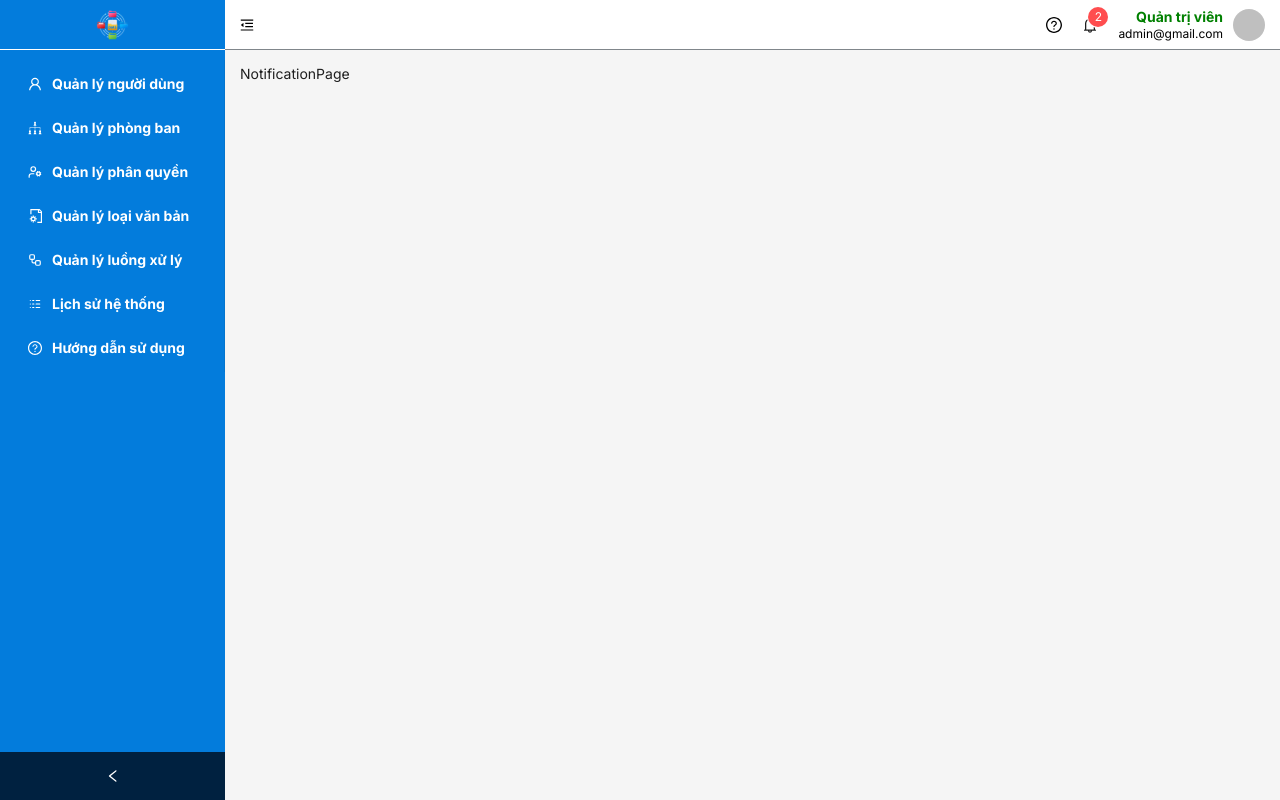
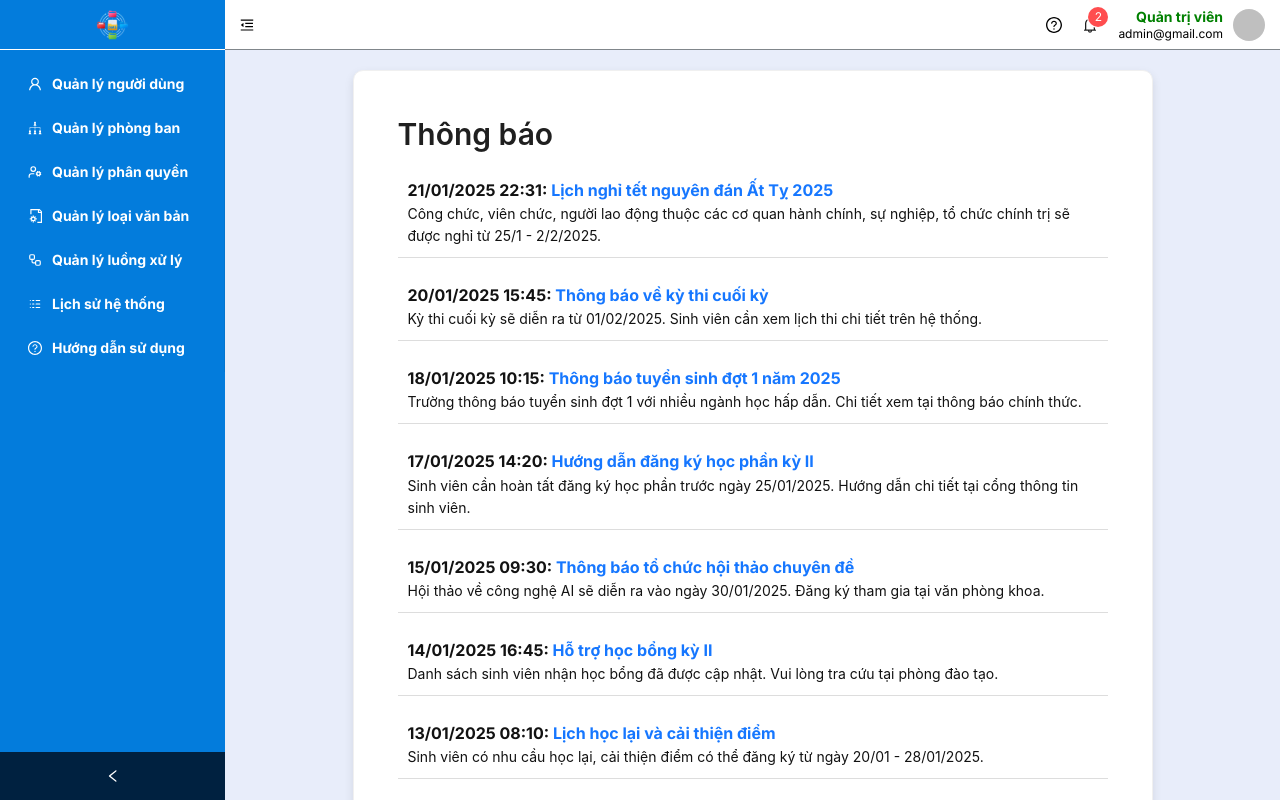
Before and after one commit to cloudcode366/Document_Management_System_FE, a React (Vite) app: page /admin in a window 1280 px wide. Built offline with nearby package versions, Linux system fonts and the light colour scheme.

Commit message:
feat(ui): implement notification page

```diff
--- a/src/layout.admin.jsx
+++ b/src/layout.admin.jsx
@@ -20,7 +20,7 @@ const { Content, Footer, Sider } = Layout;
 
 const LayoutAdmin = () => {
   const [collapsed, setCollapsed] = useState(false);
-  const [activeMenu, setActiveMenu] = useState("dashboard");
+  const [activeMenu, setActiveMenu] = useState("");
   const navigate = useNavigate();
   const location = useLocation();
   const currentKey = location.pathname;
@@ -241,7 +241,7 @@ const LayoutAdmin = () => {
               </Dropdown>
             </div>
           </div>
-          <Content style={{ padding: "15px" }}>
+          <Content>
             <Outlet />
           </Content>
         </Layout>
--- a/src/pages/auth/login.scss
+++ b/src/pages/auth/login.scss
@@ -5,7 +5,7 @@ $gradient-end: #021b79;
 
 :root {
   --color-white: #ffffff;
-  --color-light: #f1f5f9;
+  --color-light: #e8edfa;
   --color-black: #121212;
   --color-night: #001632;
 
--- a/src/pages/notification.jsx
+++ b/src/pages/notification.jsx
@@ -1,5 +1,207 @@
+import React, { useState } from "react";
+import { Card, Typography, Button } from "antd";
+import "@/styles/notification.scss";
+
+const { Title, Text } = Typography;
+
+const notifications = [
+  {
+    id: 1,
+    date: "21/01/2025 22:31",
+    title: "Lịch nghỉ tết nguyên đán Ất Tỵ 2025",
+    link: "#",
+    content:
+      "Công chức, viên chức, người lao động thuộc các cơ quan hành chính, sự nghiệp, tổ chức chính trị sẽ được nghỉ từ 25/1 - 2/2/2025.",
+  },
+  {
+    id: 2,
+    date: "20/01/2025 15:45",
+    title: "Thông báo về kỳ thi cuối kỳ",
+    link: "#",
+    content:
+      "Kỳ thi cuối kỳ sẽ diễn ra từ 01/02/2025. Sinh viên cần xem lịch thi chi tiết trên hệ thống.",
+  },
+  {
+    id: 3,
+    date: "18/01/2025 10:15",
+    title: "Thông báo tuyển sinh đợt 1 năm 2025",
+    link: "#",
+    content:
+      "Trường thông báo tuyển sinh đợt 1 với nhiều ngành học hấp dẫn. Chi tiết xem tại thông báo chính thức.",
+  },
+  {
+    id: 4,
+    date: "17/01/2025 14:20",
+    title: "Hướng dẫn đăng ký học phần kỳ II",
+    link: "#",
+    content:
+      "Sinh viên cần hoàn tất đăng ký học phần trước ngày 25/01/2025. Hướng dẫn chi tiết tại cổng thông tin sinh viên.",
+  },
+  {
+    id: 5,
+    date: "15/01/2025 09:30",
+    title: "Thông báo tổ chức hội thảo chuyên đề",
+    link: "#",
+    content:
+      "Hội thảo về công nghệ AI sẽ diễn ra vào ngày 30/01/2025. Đăng ký tham gia tại văn phòng khoa.",
+  },
+  {
+    id: 6,
+    date: "14/01/2025 16:45",
+    title: "Hỗ trợ học bổng kỳ II",
+    link: "#",
+    content:
+      "Danh sách sinh viên nhận học bổng đã được cập nhật. Vui lòng tra cứu tại phòng đào tạo.",
+  },
+  {
+    id: 7,
+    date: "13/01/2025 08:10",
+    title: "Lịch học lại và cải thiện điểm",
+    link: "#",
+    content:
+      "Sinh viên có nhu cầu học lại, cải thiện điểm có thể đăng ký từ ngày 20/01 - 28/01/2025.",
+  },
+  {
+    id: 8,
+    date: "12/01/2025 19:30",
+    title: "Thông báo cập nhật phần mềm quản lý sinh viên",
+    link: "#",
+    content:
+      "Hệ thống quản lý sinh viên sẽ được bảo trì từ 22h ngày 15/01/2025 đến 06h ngày 16/01/2025.",
+  },
+  {
+    id: 9,
+    date: "11/01/2025 11:00",
+    title: "Tuyển tình nguyện viên hỗ trợ sự kiện xuân",
+    link: "#",
+    content:
+      "Trường cần tuyển tình nguyện viên hỗ trợ sự kiện Xuân 2025. Đăng ký tại phòng Công tác Sinh viên.",
+  },
+  {
+    id: 10,
+    date: "10/01/2025 13:40",
+    title: "Thông báo về việc đăng ký đề tài tốt nghiệp",
+    link: "#",
+    content:
+      "Sinh viên năm cuối cần hoàn tất đăng ký đề tài tốt nghiệp trước ngày 05/02/2025.",
+  },
+  {
+    id: 11,
+    date: "09/01/2025 17:20",
+    title: "Cập nhật lịch thi thực hành",
+    link: "#",
+    content:
+      "Lịch thi thực hành của các khoa đã được cập nhật. Sinh viên vui lòng kiểm tra trên hệ thống.",
+  },
+  {
+    id: 12,
+    date: "08/01/2025 07:55",
+    title: "Thông báo tuyển dụng trợ giảng",
+    link: "#",
+    content:
+      "Khoa Công nghệ thông tin tuyển trợ giảng cho các môn lập trình. Ứng tuyển tại văn phòng khoa.",
+  },
+  {
+    id: 13,
+    date: "07/01/2025 09:25",
+    title: "Thông báo nhận bằng tốt nghiệp",
+    link: "#",
+    content:
+      "Sinh viên tốt nghiệp đợt tháng 12/2024 có thể nhận bằng từ ngày 15/01/2025 tại phòng đào tạo.",
+  },
+  {
+    id: 14,
+    date: "06/01/2025 18:00",
+    title: "Chương trình giao lưu quốc tế 2025",
+    link: "#",
+    content:
+      "Chương trình trao đổi sinh viên với Nhật Bản, Hàn Quốc mở đơn đăng ký từ ngày 20/01/2025.",
+  },
+  {
+    id: 15,
+    date: "05/01/2025 15:30",
+    title: "Thông báo lịch học chính trị đầu khóa",
+    link: "#",
+    content:
+      "Sinh viên K46 cần tham gia lớp học chính trị đầu khóa vào ngày 10/01/2025 tại hội trường A.",
+  },
+  {
+    id: 16,
+    date: "04/01/2025 12:10",
+    title: "Kế hoạch thực tập học kỳ II",
+    link: "#",
+    content:
+      "Sinh viên có thể tra cứu thông tin thực tập trên hệ thống và liên hệ giảng viên hướng dẫn.",
+  },
+  {
+    id: 17,
+    date: "03/01/2025 08:45",
+    title: "Thông báo đóng học phí kỳ II",
+    link: "#",
+    content:
+      "Hạn cuối đóng học phí kỳ II là ngày 25/01/2025. Sinh viên vui lòng hoàn thành trước thời hạn.",
+  },
+  {
+    id: 18,
+    date: "02/01/2025 14:55",
+    title: "Cuộc thi lập trình CodeFest 2025",
+    link: "#",
+    content:
+      "Cuộc thi CodeFest 2025 sẽ diễn ra vào tháng 3. Sinh viên có thể đăng ký tham gia tại CLB Lập trình.",
+  },
+  {
+    id: 19,
+    date: "01/01/2025 20:20",
+    title: "Thông báo lịch học kỳ II",
+    link: "#",
+    content:
+      "Lịch học kỳ II năm học 2024-2025 đã được cập nhật. Sinh viên có thể xem chi tiết trên hệ thống.",
+  },
+  {
+    id: 20,
+    date: "31/12/2024 10:00",
+    title: "Chương trình chào năm mới 2025",
+    link: "#",
+    content:
+      "Trường tổ chức chương trình đón năm mới vào ngày 01/01/2025. Sinh viên có thể tham gia miễn phí.",
+  },
+];
+
 const NotificationPage = () => {
-  return <div>NotificationPage</div>;
+  const [visibleCount, setVisibleCount] = useState(10);
+
+  const handleLoadMore = () => {
+    setVisibleCount((prevCount) =>
+      Math.min(prevCount + 5, notifications.length)
+    );
+  };
+
+  return (
+    <div className="notification-container">
+      <Card className="notification-card" bordered>
+        <Title level={2}>Thông báo</Title>
+        <ul className="notification-list">
+          {notifications.slice(0, visibleCount).map((item) => (
+            <li key={item.id}>
+              <Text strong className="notification-title">
+                {item.date}:{" "}
+                <a href={item.link} className="notification-link">
+                  {item.title}
+                </a>
+              </Text>
+              <Text className="notification-content">{item.content}</Text>
+            </li>
+          ))}
+        </ul>
+
+        {visibleCount < notifications.length && (
+          <Button className="load-more-btn" onClick={handleLoadMore}>
+            Xem thông báo trước đó
+          </Button>
+        )}
+      </Card>
+    </div>
+  );
 };
 
 export default NotificationPage;
--- /dev/null
+++ b/src/styles/notification.scss
@@ -0,0 +1,67 @@
+.notification-container {
+  display: flex;
+  flex-direction: column;
+  align-items: center;
+  background-color: #e8edfa;
+  padding: 20px 0 80px;
+  width: 100%;
+  height: 100vh;
+  overflow-y: auto;
+}
+
+.notification-card {
+  width: 80%;
+  max-width: 800px;
+  background: #ffffff;
+  padding: 20px;
+  box-shadow: 0px 4px 10px rgba(0, 0, 0, 0.1);
+  border-radius: 10px;
+  display: flex;
+  flex-direction: column;
+  gap: 10px;
+}
+
+.notification-list {
+  list-style: none;
+  padding: 0;
+  margin: 0;
+  display: flex;
+  flex-direction: column;
+  gap: 15px;
+}
+
+.notification-list li {
+  padding: 10px;
+  border-bottom: 1px solid #ddd;
+}
+
+.notification-title {
+  display: block;
+  font-size: 16px;
+  color: #121212;
+}
+
+.notification-content {
+  display: block;
+  font-size: 14px;
+  color: #121212;
+}
+
+.load-more-btn {
+  align-self: center;
+  margin-top: 20px;
+  background-color: #d9d9d9;
+  color: #121212;
+  font-weight: bold;
+  padding: 8px 16px;
+  width: 100%;
+  border-radius: 10px;
+  border: none;
+  cursor: pointer;
+  transition: background-color 0.3s;
+}
+
+.load-more-btn:hover {
+  background-color: #0073e6;
+  border: 1px solid;
+}
```
